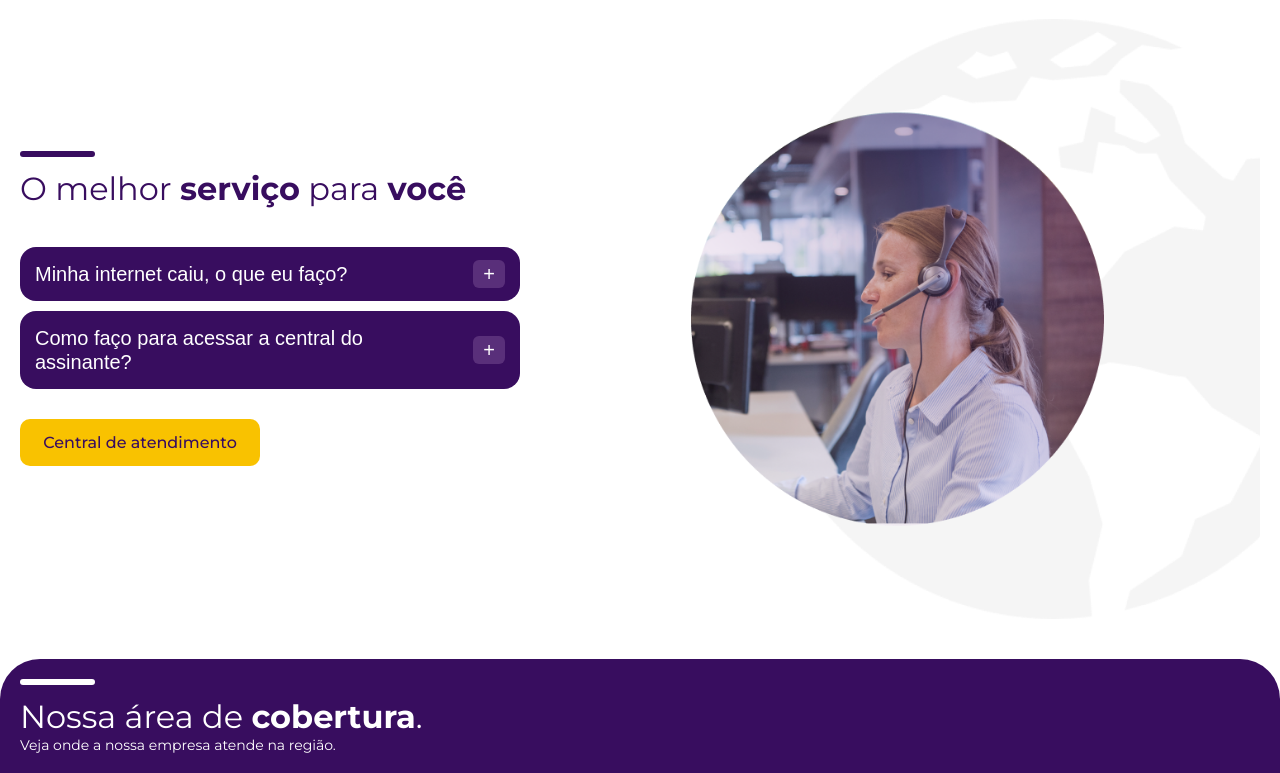
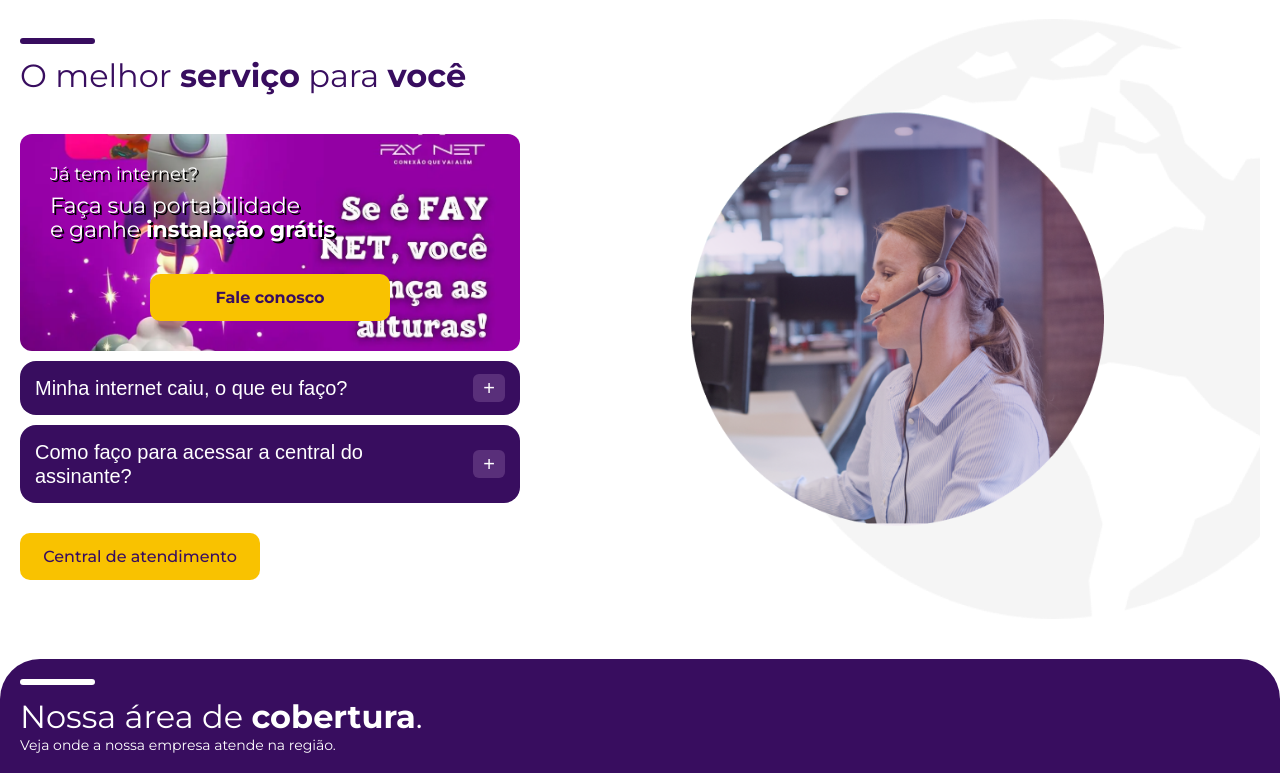
Before and after one commit to renancaldasdev/faynet, a plain HTML site: page index.html in a window 1280 px wide. Shown: the part 2640-3413 px from the top of the page. Drawn offline with nearby package versions, Linux system fonts and the light colour scheme.

Commit message:
[main] alterado ulr dos links da central, e adicionado botão para portabilidade

```diff
--- a/assets/css/faq.css
+++ b/assets/css/faq.css
@@ -115,3 +115,39 @@
   padding: 1.4rem;
   width: 24rem;
 }
+
+.portabilidade {
+  background: url("../images/images_all/bg_portabilidade.webp");
+  background-position: center;
+  background-size: cover;
+  background-repeat: no-repeat;
+  padding: 3rem;
+  border-radius: 1.2rem;
+}
+
+.portabilidade-text {
+  color: var(--faynet-white);
+  font-size: 1.8rem;
+  line-height: 2rem;
+  text-shadow: 2px 2px black;
+}
+.portabilidade-text p:last-child {
+  font-size: 2.2rem;
+  line-height: 2.4rem;
+  margin-top: 1rem;
+}
+
+.portabilidade .call-to-action {
+  margin-top: 1.2rem;
+  display: flex;
+  align-items: center;
+  justify-content: center;
+}
+.portabilidade .call-to-action a {
+  font-weight: bold;
+}
+
+.portabilidade .call-to-action a:hover {
+  background-color: var(--faynet-yellow);
+  color: var(--faynet-purple-dark);
+}
--- a/index.html
+++ b/index.html
@@ -30,7 +30,7 @@
               <p>Atendimento</p>
               <p class="header-top-opening-hours-contact">(21) 98794 0668</p>
               <a
-                href="https://faynetrj.com.br/central_assinante_web/"
+                href="https://ixc.faynetrj.com.br/central_assinante_web/login"
                 target="_blank"
                 >2ª via do boleto</a
               >
@@ -52,7 +52,7 @@
             </div>
             <div class="header-central-mobile">
               <a
-                href="https://faynetrj.com.br/central_assinante_web/"
+                href="https://ixc.faynetrj.com.br/central_assinante_web/login"
                 target="_blank"
               >
                 Central do Assinante</a
@@ -76,7 +76,7 @@
                 <li><a href="#home">Home</a></li>
                 <li class="subscriber">
                   <a
-                    href="https://faynetrj.com.br/central_assinante_web/"
+                    href="https://ixc.faynetrj.com.br/central_assinante_web/login"
                     target="_blank"
                     >Central do assinante</a
                   >
@@ -88,7 +88,7 @@
               </ul>
             </div>
             <a
-              href="https://faynetrj.com.br/central_assinante_web/"
+              href="https://ixc.faynetrj.com.br/central_assinante_web/login"
               target="_blank"
               class="header-menu-subcriber-center"
             >
@@ -633,6 +633,23 @@
                 O melhor <strong>serviço</strong> para <strong>você</strong>
               </h2>
               <div class="the-best-service-for-you-accordion">
+                <div class="portabilidade">
+                  <div class="portabilidade-text">
+                    <p>Já tem internet?</p>
+                    <p>
+                      Faça sua portabilidade<br />
+                      e ganhe
+                      <strong>instalação grátis</strong>
+                    </p>
+                  </div>
+                  <div class="call-to-action">
+                    <a
+                      href="https://api.whatsapp.com/send?phone=5521987940668&text=Vim%20do%20site%20da%20Faynet%20e%20quero%20saber%20mais%20sobre%20os%20planos!&app_absent=0"
+                      target="_blank"
+                      >Fale conosco</a
+                    >
+                  </div>
+                </div>
                 <div class="the-best-service-for-you-accordion-item">
                   <button class="the-best-service-for-you-accordion-button">
                     <p>Minha internet caiu, o que eu faço?</p>
```
Also changed, not shown: assets/images/images_all/bg_portabilidade.webp (added).
